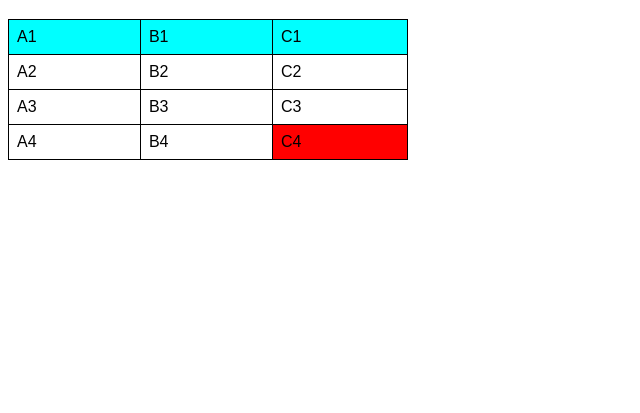
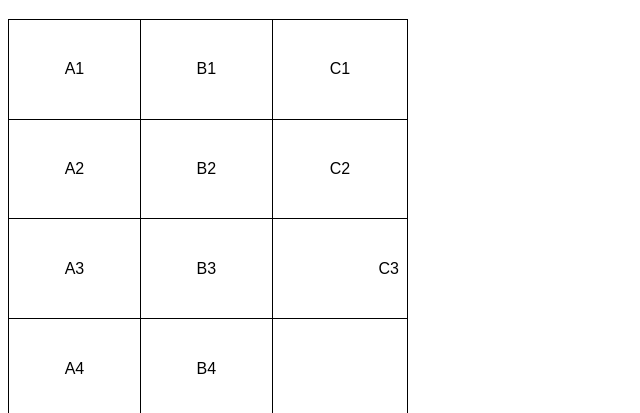
Before and after one commit to williamrochadev/html-css, a plain HTML site: page Exercícios/ex023/tabela001.html in a window 1280 px wide. Shown: the part 61-474 px from the top of the page, without its empty margins (0-640 px from the left). Drawn offline with Linux system fonts and the light colour scheme.

Commit message:
Update tabela001.html

```diff
--- a/Exercícios/ex023/tabela001.html
+++ b/Exercícios/ex023/tabela001.html
@@ -11,20 +11,19 @@
 
         table {
             width: 400px;
-            border-collapse: collapse;
-        }
-
-        tr.linha1 {
-            background-color: aqua;
+            height: 400px;
+            border-collapse:collapse
         }
 
         td {
             border: 1px solid;
             padding: 8px;
+            text-align: center; /*Alinhamento horizontal*/
+            vertical-align: middle;
         }
 
-        td.obj{
-            background-color: red;
+        .numero{
+            text-align: right;
         }
 
     </style>
@@ -53,12 +52,12 @@
         <tr>
             <td>A3</td>
             <td>B3</td>
-            <td>C3</td>
+            <td class="numero">C3</td>
         </tr>
         <tr>
             <td>A4</td>
             <td>B4</td>
-            <td class="obj">C4</td>
+            <td></td>
         </tr>
     </table>
 </body>
```
